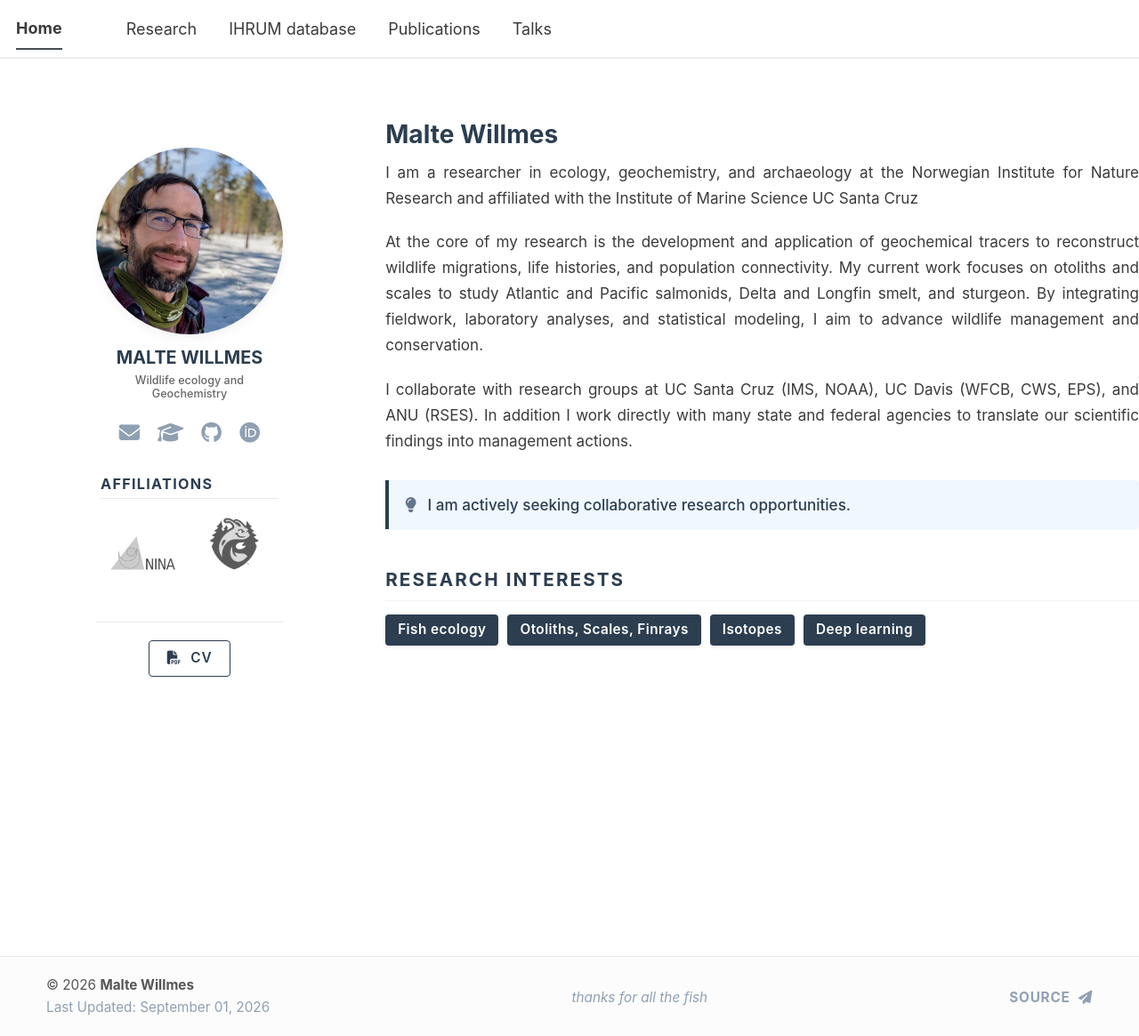
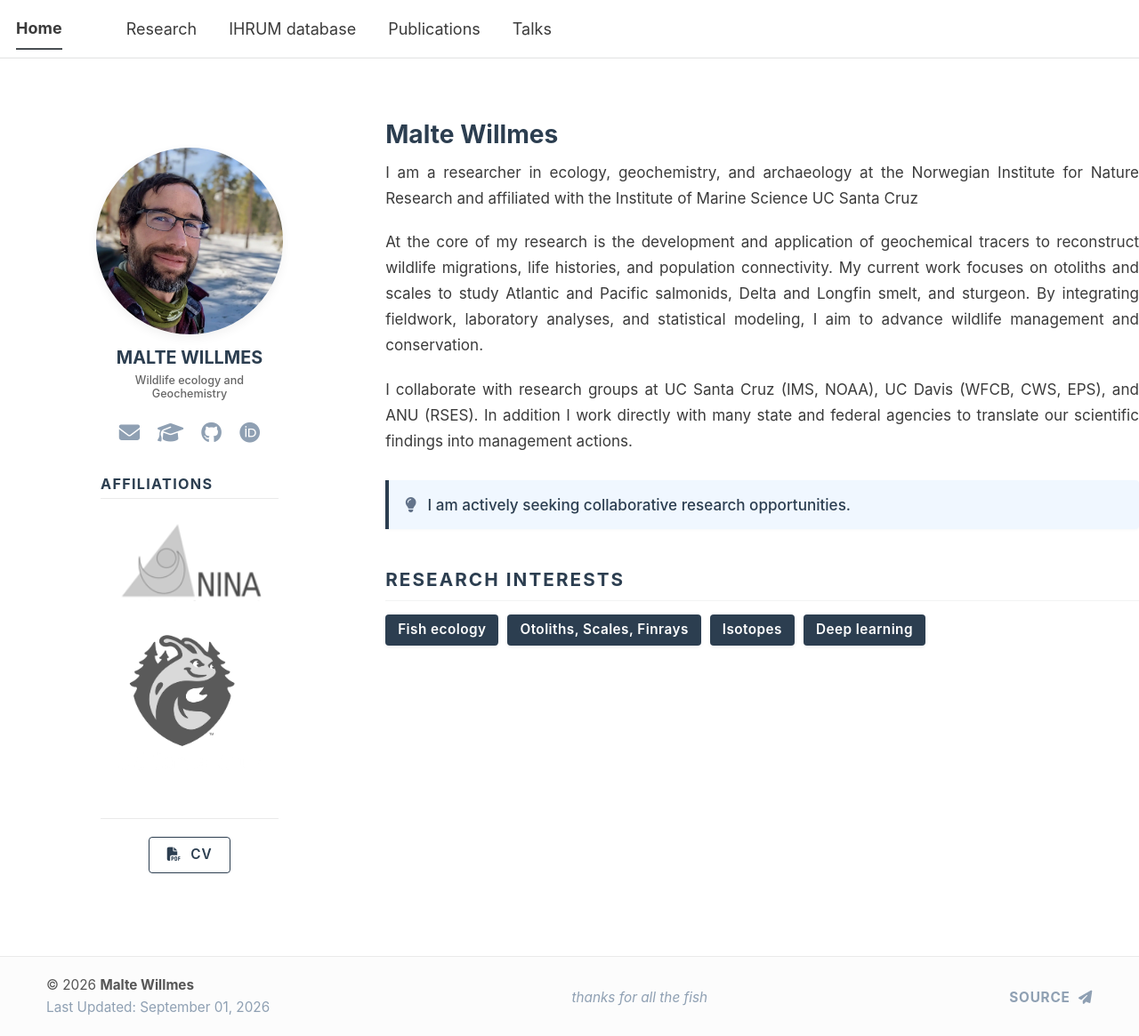
Before and after one commit to MalteWillmes/maltewillmes.github.io, a Jekyll site: the page built from _pages/about.md, in a window 1280 px wide and 1165 px high. Shown: the whole window at 89% size. Built offline with Jekyll 4.4.1, drawn with Linux system fonts in a browser that asks for light colours; a script bundle is joined from its source files by our own code; library files that are not in the unit come from our copies.

Commit message:
Refactor affiliations section with linked logos
Updated the affiliations section to use links for logos and improved layout.

```diff
--- a/_includes/author-profile.html
+++ b/_includes/author-profile.html
@@ -178,11 +178,37 @@
   <div style="margin-bottom: 35px; padding: 0 5px;">
     <div class="sidebar-section-title">Affiliations</div>
 
-    <div class="affil-grid" style="display: grid; grid-template-columns: 1fr 1fr; gap: 20px 15px; align-items: center; justify-items: center;">
-      <img src="{{ base_path }}/images/nina_logo.png" class="affil-logo hover-lift" alt="NINA" width="160" height="120" style="width: 160px; height: auto;">
-      <img src="{{ base_path }}/images/ucsc_logo.png" class="affil-logo hover-lift" alt="UC Santa Cruz" width="160" height="120" style="width: 160px; height: auto;">
-    </div>
-  </div>
+    <div class="affil-grid"
+     style="
+       display: grid;
+       grid-template-columns: 1fr;
+       gap: 24px;
+       align-items: center;
+       justify-items: center;
+       width: 100%;
+     ">
+
+  <a href="https://www.nina.no"
+     target="_blank"
+     rel="noopener noreferrer"
+     style="display: block; width: 100%; text-align: center;">
+    <img src="{{ base_path }}/images/nina_logo.png"
+         class="affil-logo hover-lift"
+         alt="Norwegian Institute for Nature Research"
+         style="width: 220px; max-width: 100%; height: auto;">
+  </a>
+
+  <a href="https://www.ucsc.edu"
+     target="_blank"
+     rel="noopener noreferrer"
+     style="display: block; width: 100%; text-align: center;">
+    <img src="{{ base_path }}/images/ucsc_logo.png"
+         class="affil-logo hover-lift"
+         alt="University of California, Santa Cruz"
+         style="width: 220px; max-width: 100%; height: auto;">
+  </a>
+
+</div>
 
   <div style="margin-top: 30px; text-align: center; border-top: 1px solid #eaeaea; padding-top: 20px;">
     <a href="{{ base_path }}/files/Malte_Willmes_CV_2026.pdf" target="_blank" class="cv-button">
```
